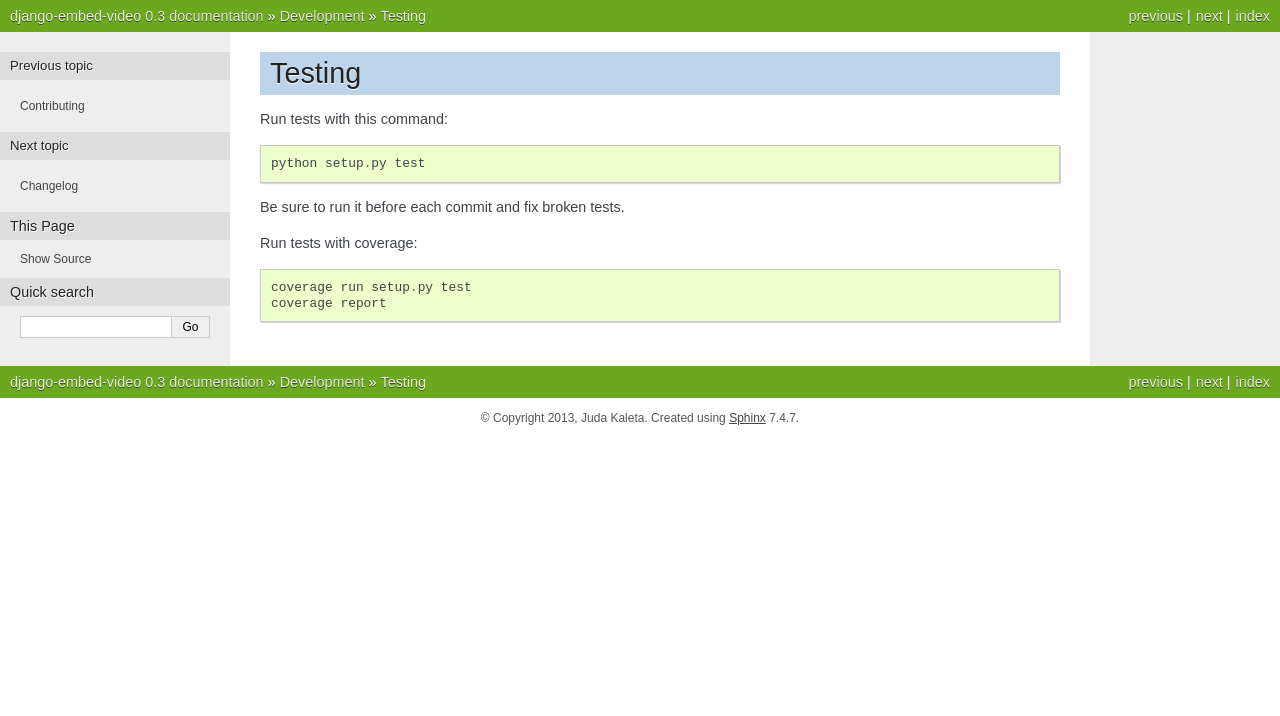
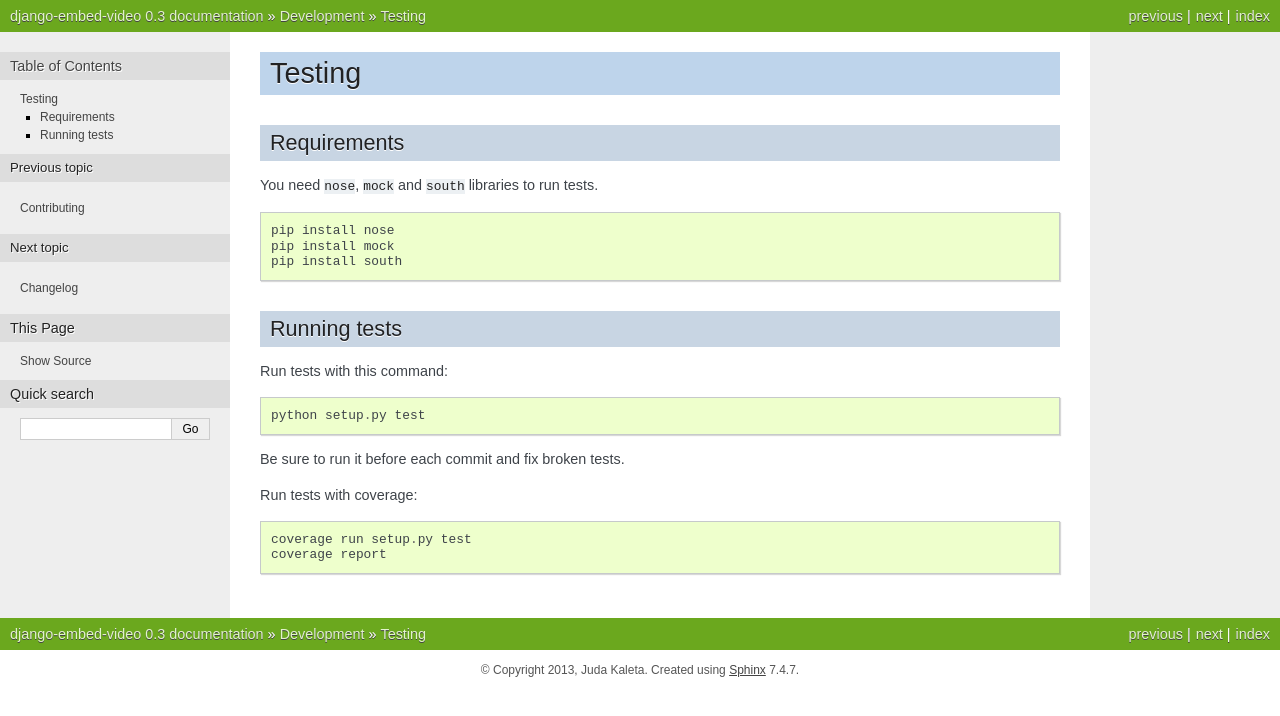
Before and after one commit to jazzband/django-embed-video, a Sphinx documentation site: the page built from docs/development/testing.rst, in a window 1280 px wide. Shown: the top 716 px of the page. Built offline with Sphinx 7.4.7, drawn with Linux system fonts in a browser that asks for light colours.

Commit message:
Docs: Running tests

```diff
--- a/docs/development/testing.rst
+++ b/docs/development/testing.rst
@@ -1,5 +1,20 @@
 Testing
 ==============================================
+
+Requirements
+-------------
+
+You need ``nose``, ``mock`` and ``south`` libraries to run tests.
+
+::
+
+  pip install nose
+  pip install mock
+  pip install south
+
+
+Running tests
+------------------
 
 Run tests with this command:
 
```
